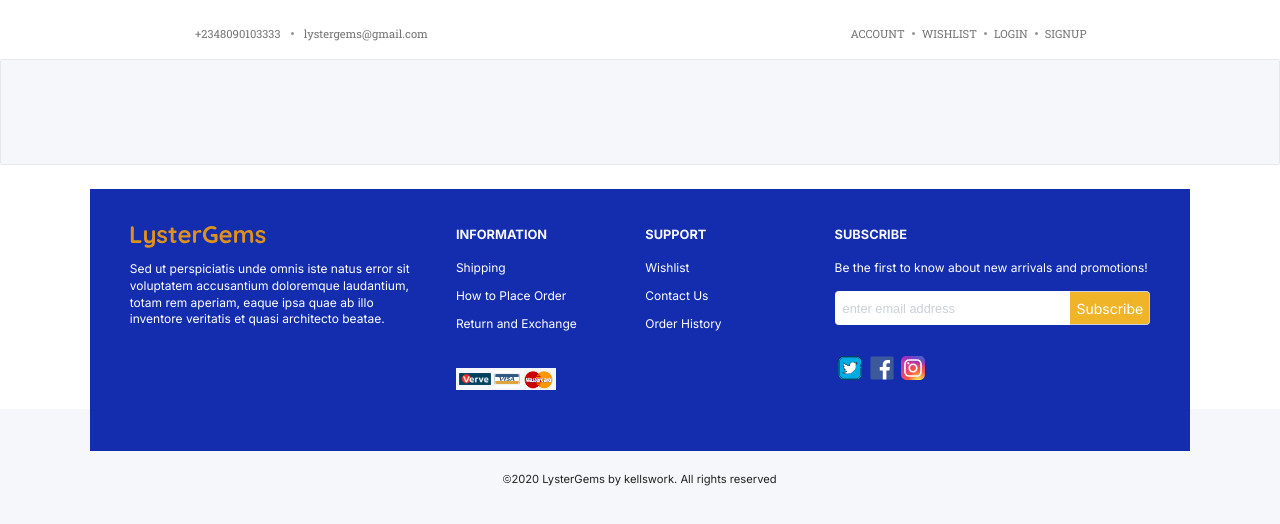
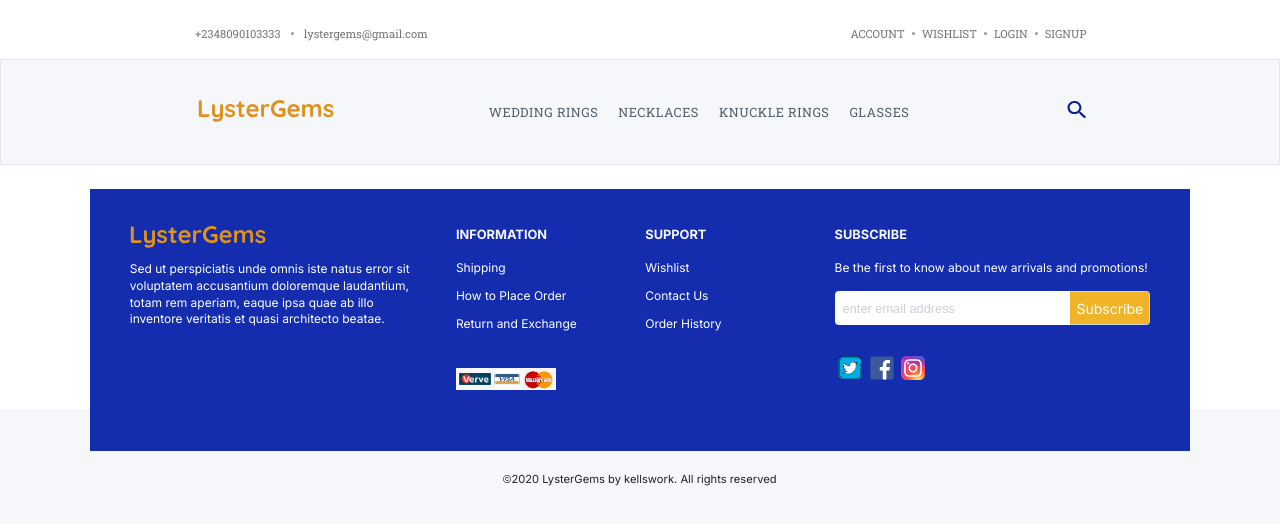
Before and after one commit to Kellswork/shopping-site-frontend, a React app: page / in a window 1280 px wide. Shown: the top 524 px of the page. Built offline with nearby package versions, Linux system fonts and the light colour scheme; what styled-components-modifiers would draw is missing.

Commit message:
add bottom nav

```diff
--- a/src/components/molecules/TextFields.js
+++ b/src/components/molecules/TextFields.js
@@ -37,7 +37,7 @@
 
 export const SearchInput = (props) => (
   <Div>
-    <SInput placeholder={props.placeholder} />
+    {/* <SInput placeholder={props.placeholder} /> */}
     <SearchIcon />
   </Div>
 )
--- a/src/components/organisms/styled/styledNav.js
+++ b/src/components/organisms/styled/styledNav.js
@@ -1,7 +1,7 @@
 import styled from 'styled-components'
 
 import {
-  headerFont,
+  textFont,
   fontWeight,
   neutrals,
   spacingUnit,
@@ -60,15 +60,15 @@
   background: ${neutrals.lightgrey200};
 `
 export const LinksDiv = styled.div`
-  font-family: ${headerFont};
-  font-weight: ${fontWeight.bold};
-  padding-top: ${spacingUnit[3]};
-  width: 50%;
-  width: 100%;
-  max-width: 540px;
+  font-family: ${textFont};
+  font-weight: ${fontWeight.normal};
+  /* padding-top: ${spacingUnit[3]}; */
+  /* width: 50%;
+  width: 100%; */
+  /* max-width: 540px; */
   margin: 0 auto;
   ul {
-    font-size: ${typeScale.text};
+    font-size: ${typeScale.helperText};
     letter-spacing: 0.5px;
     display: flex;
     justify-content: space-around;
--- a/src/components/pages/LandingPage.jsx
+++ b/src/components/pages/LandingPage.jsx
@@ -3,7 +3,9 @@
 import { Footer } from '../organisms'
 import { Container } from './~styledPages'
 import headerImage from '../../asset/header-card.png'
-import { Div } from '../organisms/styled'
+import { LinksDiv } from '../organisms/styled'
+import { LogoDiv } from '../molecules'
+import {SearchIcon} from '../atoms'
 import {
   headerFont,
   fontWeight,
@@ -20,12 +22,24 @@
   height: 106px;
   border: 1px solid ${neutrals.lightgrey200};
   position: relative;
-  display: flex;
-  flex-direction: column;
   box-sizing: border-box;
   margin-bottom: ${spacingUnit[5]};
   background: ${neutrals.lightgrey100};
   border-radius: ${radius.xs};
+  .bottom-nav-content {
+    display: flex;
+    align-items: center;
+    height: 100%;
+    max-width: 900px;
+    margin-left: 5px;
+    margin: 0 auto;
+    .logo {
+      margin-left: ${spacingUnit[1]};
+    }
+    li {
+      padding: 10px;
+    }
+  }
 `
 
 export const TopNav = styled.div`
@@ -81,7 +95,22 @@
         <p>SIGNUP</p>
       </div>
     </TopNav>
-    <BottomNav></BottomNav>
+    <BottomNav>
+      <div className="bottom-nav-content">
+        <LogoDiv />
+        <LinksDiv>
+          <ul>
+            <li>WEDDING RINGS</li>
+            <li>NECKLACES</li>
+            <li>KNUCKLE RINGS</li>
+            <li>GLASSES</li>
+          </ul>
+        </LinksDiv>
+        <div>
+          <SearchIcon />
+        </div>
+      </div>
+    </BottomNav>
     <Footer />
   </Container>
 )
```
